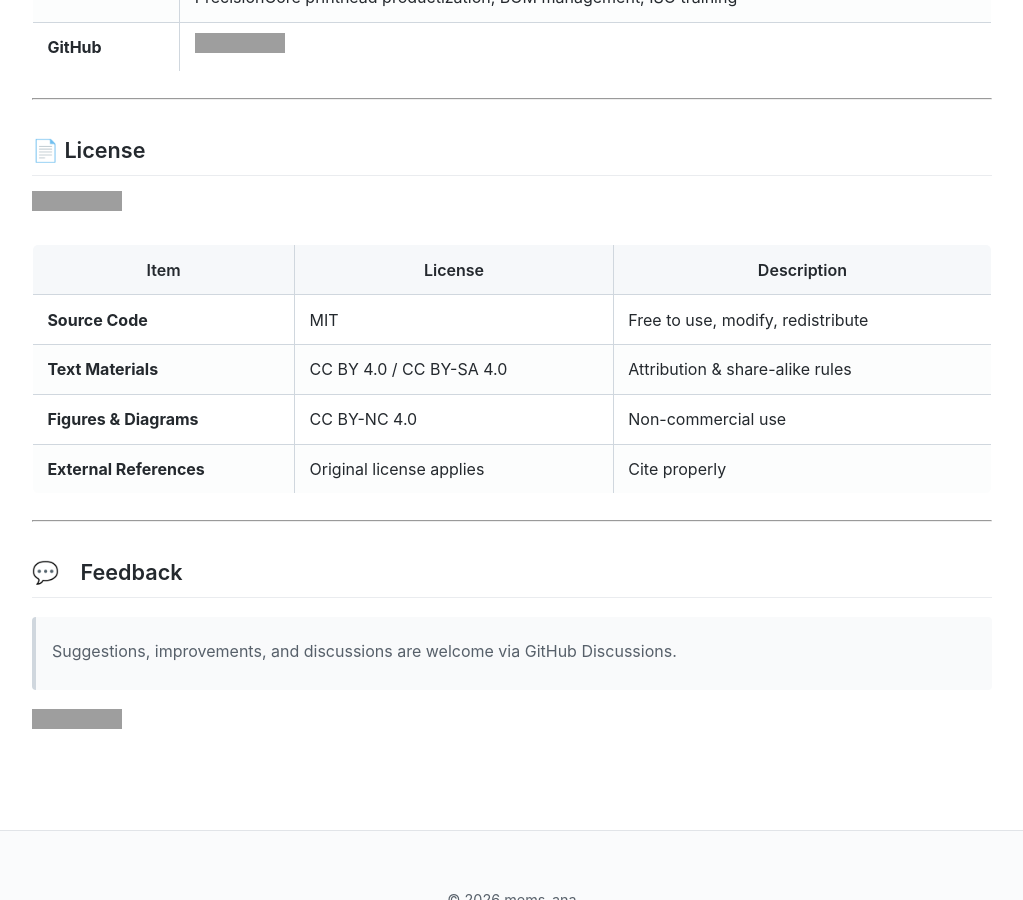
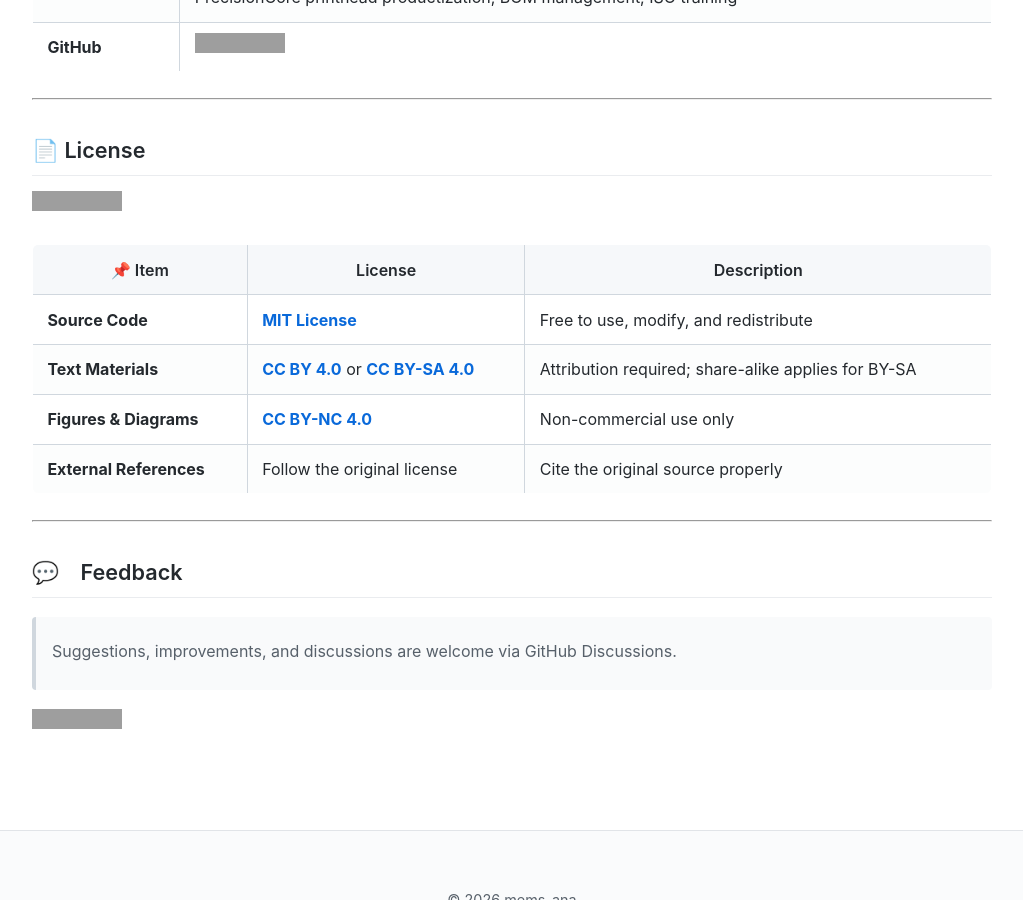
Before and after one commit to Samizo-AITL/mems-ana, a Jekyll site: the page built from index.md, in a window 1280 px wide and 900 px high, scrolled down 3705 px. Shown: the whole window, without its empty margins (128-1151 px from the left). Built offline with Jekyll 4.4.1, drawn with Linux system fonts in a browser that asks for light colours; grey boxes are pictures that could not be loaded.

Commit message:
Update index.md

```diff
--- a/index.md
+++ b/index.md
@@ -123,12 +123,12 @@ this project provides a calibrated Reduced Order Model (ROM).
 
 [![Hybrid License](https://img.shields.io/badge/license-Hybrid-blueviolet)](https://samizo-aitl.github.io/mems-ana//#-license)
 
-| Item | License | Description |
-|------|---------|-------------|
-| **Source Code** | MIT | Free to use, modify, redistribute |
-| **Text Materials** | CC BY 4.0 / CC BY-SA 4.0 | Attribution & share-alike rules |
-| **Figures & Diagrams** | CC BY-NC 4.0 | Non-commercial use |
-| **External References** | Original license applies | Cite properly |
+| 📌 Item | License | Description |
+|--------|---------|-------------|
+| **Source Code** | [**MIT License**](https://opensource.org/licenses/MIT) | Free to use, modify, and redistribute |
+| **Text Materials** | [**CC BY 4.0**](https://creativecommons.org/licenses/by/4.0/) or [**CC BY-SA 4.0**](https://creativecommons.org/licenses/by-sa/4.0/) | Attribution required; share-alike applies for BY-SA |
+| **Figures & Diagrams** | [**CC BY-NC 4.0**](https://creativecommons.org/licenses/by-nc/4.0/) | Non-commercial use only |
+| **External References** | Follow the original license | Cite the original source properly |
 
 ---
 
```
